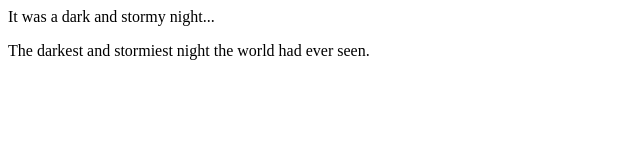
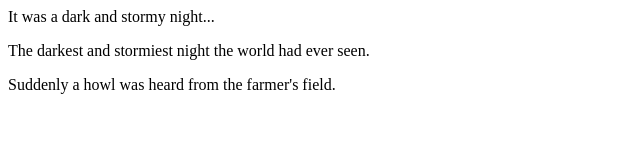
Before and after one commit to dako314/fireside-story, a plain HTML site: page index.html in a window 1280 px wide. Shown: the whole page, without its empty margins (0-640 px from the left). Drawn offline with Linux system fonts and the light colour scheme.

Commit message:
third line

```diff
--- a/index.html
+++ b/index.html
@@ -2,5 +2,6 @@
   <body>
     <p>It was a dark and stormy night...</p>
     <p> The darkest and stormiest night the world had ever seen. </p>
+    <p>Suddenly a howl was heard from the farmer's field.</p>
   </body>
 </html>
```
